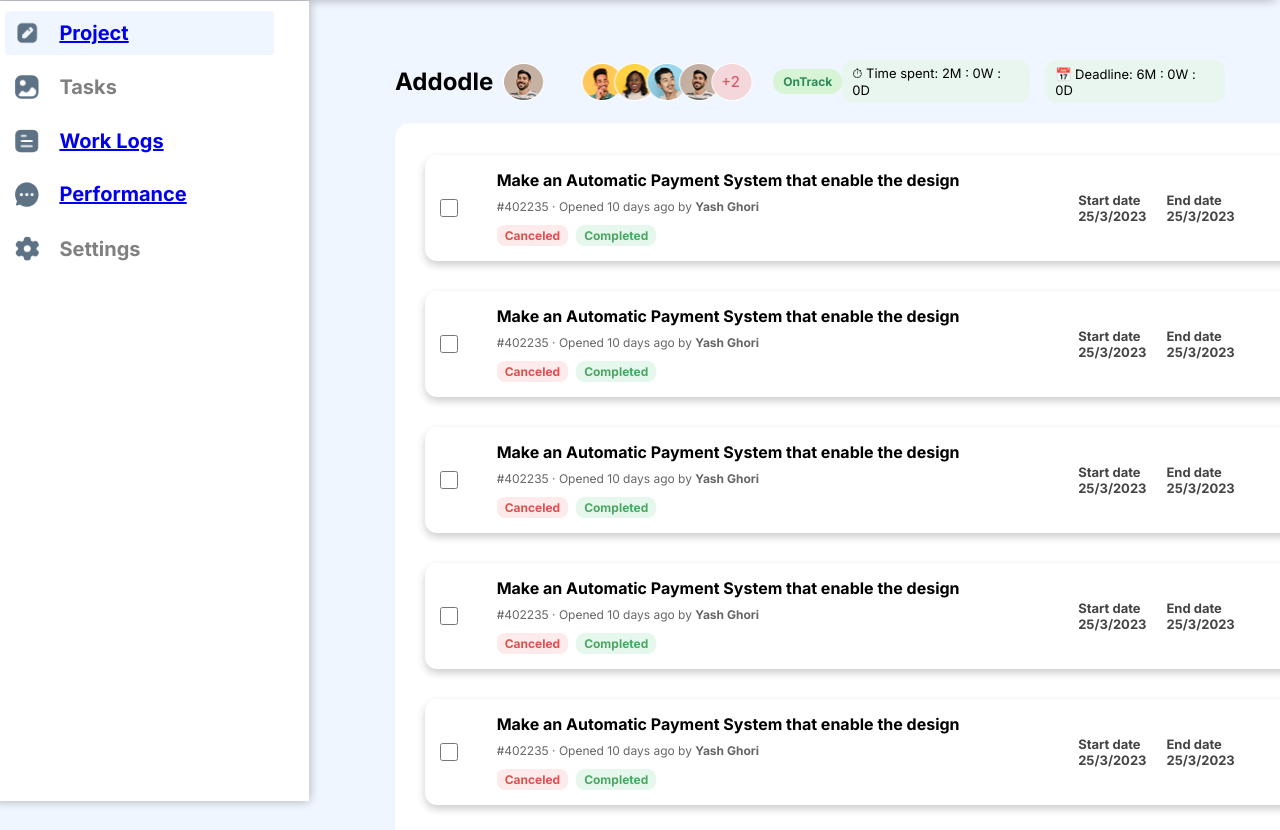
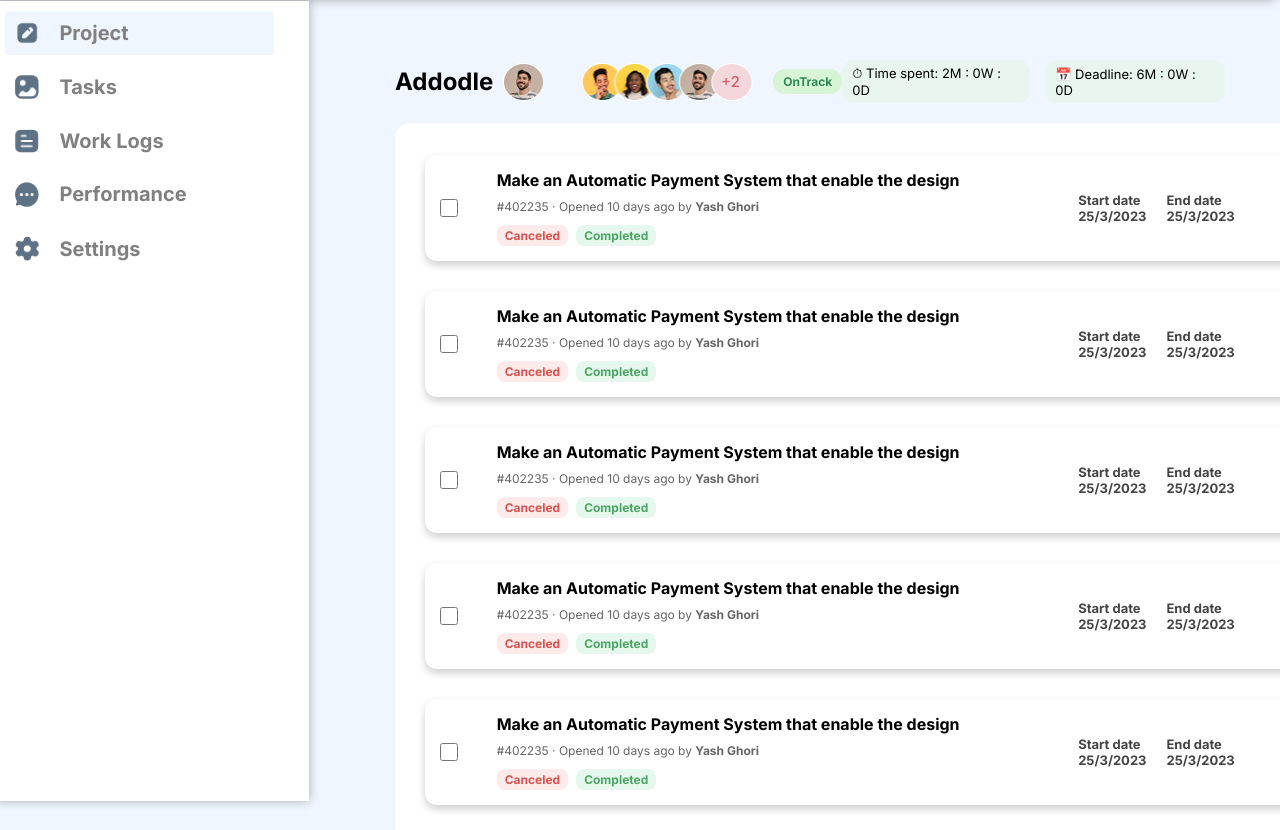
Before and after one commit to pmd2226/project-cuoi-khoa-1, a plain HTML site: page User_Projects_checklist/index.html in a window 1280 px wide. Shown: the part 90-920 px from the top of the page. Drawn offline with Linux system fonts and the light colour scheme.

Commit message:
Update style.css project checklist

```diff
--- a/User_Projects_checklist/style.css
+++ b/User_Projects_checklist/style.css
@@ -316,4 +316,10 @@ body {
     height: 18px;
     accent-color: #4CAF50;
     cursor: pointer;
+
 }
+
+li a {
+    text-decoration: none;
+    color: gray;
+}
```
